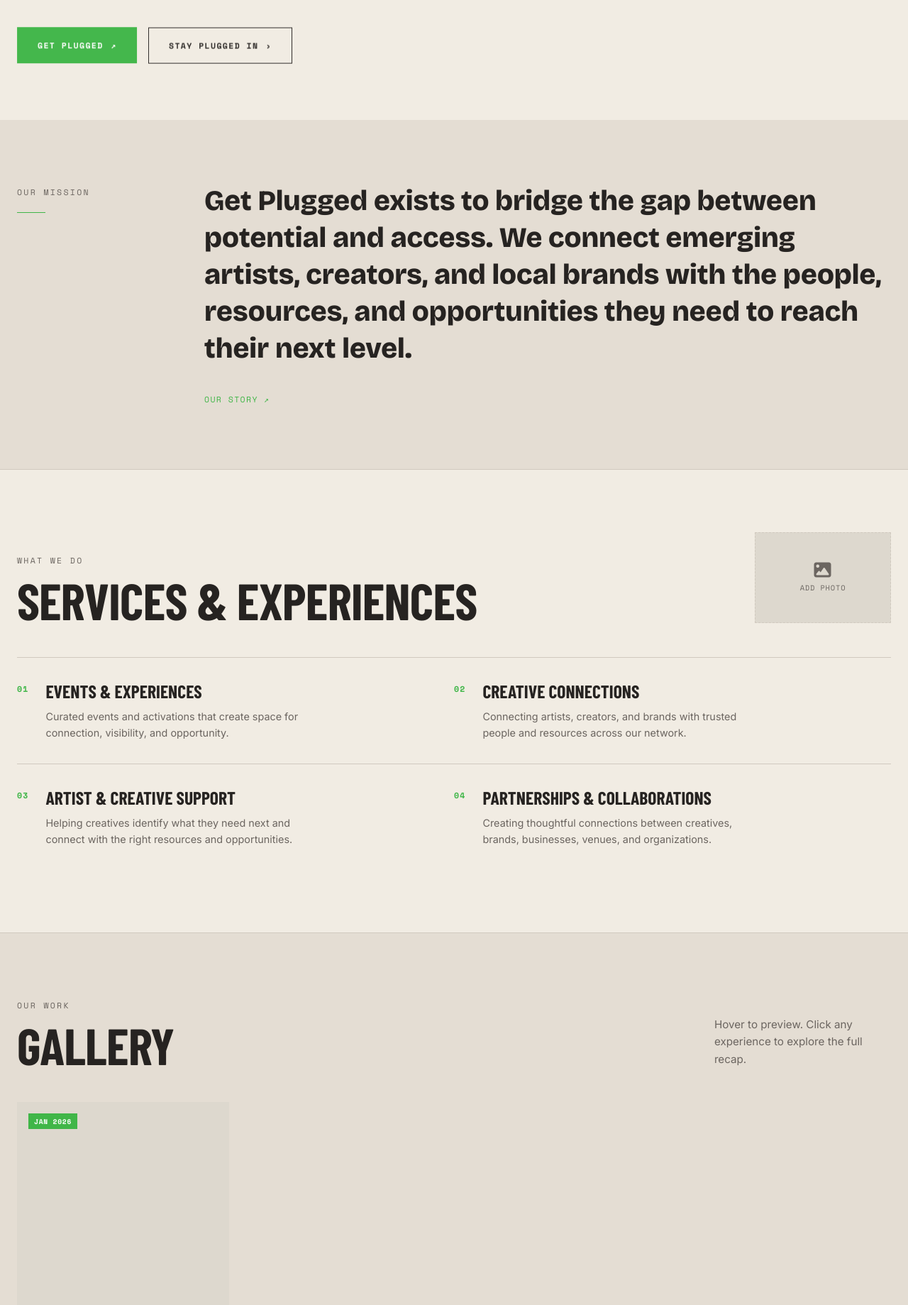
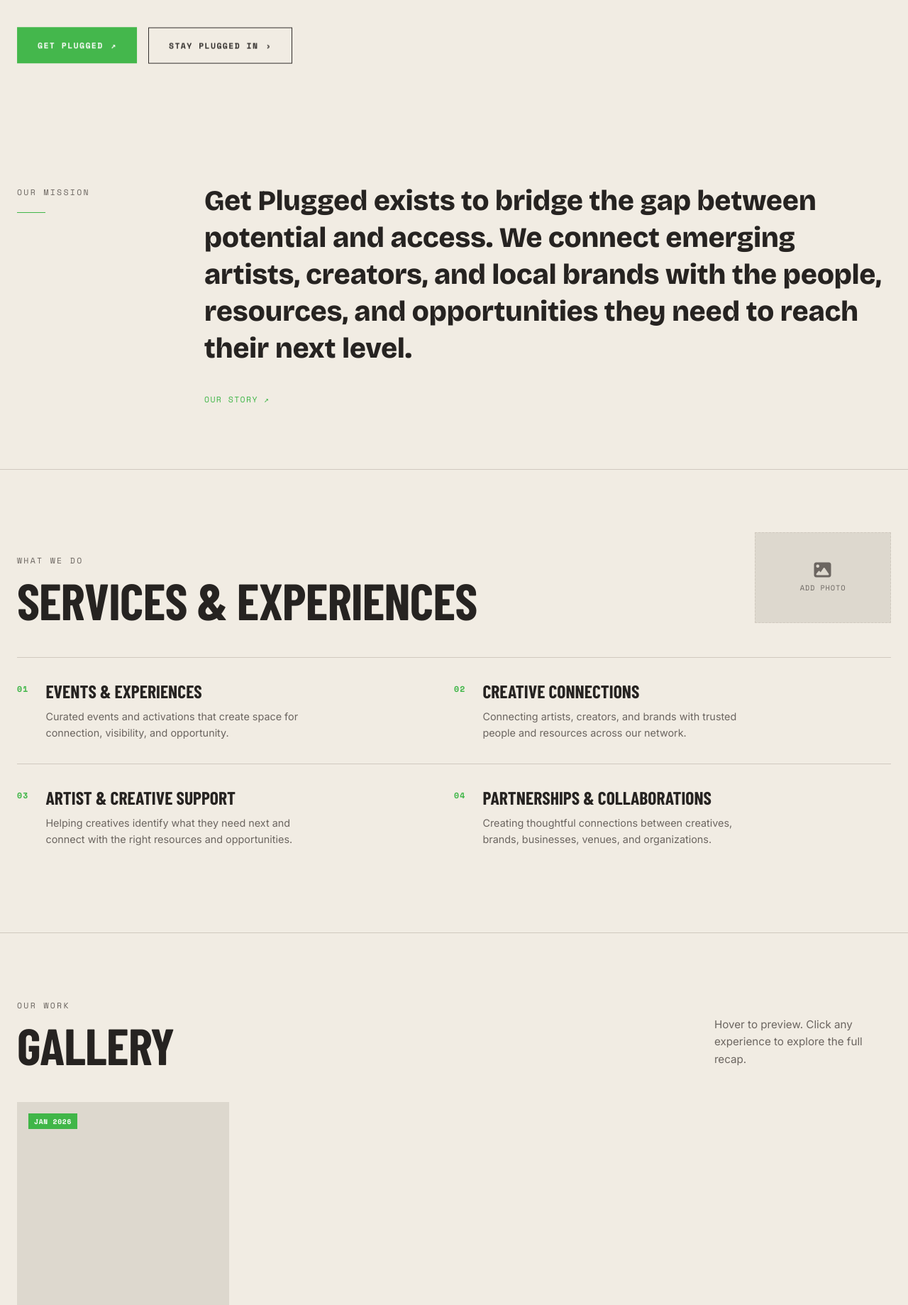
Before and after one commit to DredgenYors/GetPluggedWebsite, a Flask app: page / in a window 1280 px wide. Shown: the part 439-2278 px from the top of the page at 71% size. Run offline with Flask 3, Linux system fonts and the light colour scheme; data comes from the database, SQL or seed files in the repository; data that the repository does not hold is empty; some web fonts are replaced.

Commit message:
Lighten the Mission and Gallery section backgrounds to match the page
Both sections used .gp-section-tint (--gp-surface, #E4DDD3), a
noticeably grayer shade than the page's cream background
(--gp-cream, #F1ECE3), making them look like a dingy gray box rather
than blending with the rest of the page. Drop the tint class so they
render the same cream as the hero, Services, and Our Story sections -
consistent with the earlier fix that did the same for Our Story.

Co-Authored-By: Claude Sonnet 5 <noreply@anthropic.com>

```diff
--- a/templates/home.html
+++ b/templates/home.html
@@ -37,7 +37,7 @@
 </section>
 
 <!-- ===== MISSION ===== -->
-<section id="mission" class="gp-section gp-section-tint">
+<section id="mission" class="gp-section">
   <div class="gp-section-inner gp-mission-grid">
     <div class="gp-mission-label">
       <span class="gp-eyebrow" data-editable data-field="mission_eyebrow" data-type="text">{{ site_settings.mission_eyebrow }}</span>
@@ -104,7 +104,7 @@
 </section>
 
 <!-- ===== GALLERY PREVIEW ===== -->
-<section id="gallery-preview" class="gp-section gp-section-tint">
+<section id="gallery-preview" class="gp-section">
   <div class="gp-section-inner">
     <div class="gp-section-head">
       <div>
```
